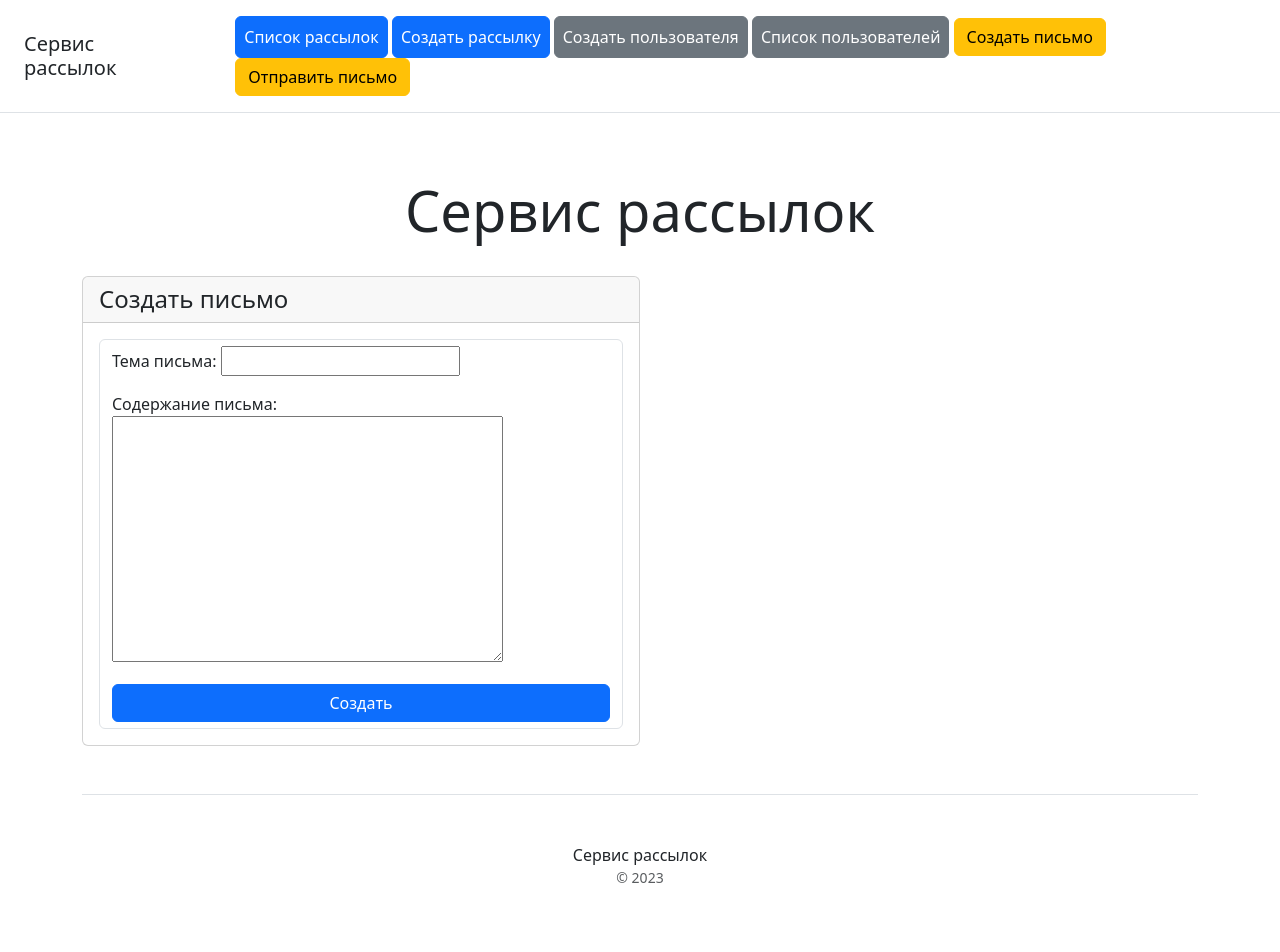
After one commit to BalashovDmitriy/Mailing_service, a Django app: page /create_mail/ in a window 1280 px wide. The commit adds this page. Run offline with Django 4.2, Linux system fonts and the light colour scheme; some libraries are stand-ins or nearby versions.

Commit message:
add mail service

```diff
--- a/email_distribution/templates/email_distribution/includes/header.html
+++ b/email_distribution/templates/email_distribution/includes/header.html
@@ -5,7 +5,8 @@
         <a class="p-2 btn btn-primary" href="{% url 'create' %}">Создать рассылку</a>
         <a class="p-2 btn btn-secondary" href="{% url 'create_user' %}">Создать пользователя</a>
         <a class="p-2 btn btn-secondary" href="{% url 'list_user' %}">Список пользователей</a>
-        <a href="{% url 'message_send' %}" class="btn btn-warning" >Отправить письмо</a>
+        <a class="btn btn-warning" href="{% url 'create_mail' %}">Создать письмо</a>
+        <a class="btn btn-warning" href="{% url 'message_send' %}">Отправить письмо</a>
     </nav>
 </div>
 
--- /dev/null
+++ b/email_distribution/templates/email_distribution/message_form.html
@@ -0,0 +1,19 @@
+{% extends 'email_distribution/base.html' %}
+{% block content %}
+<div class="col-lg-6 col-md-6 col-sm-12">
+    <div class="card mb-4 box-shadow">
+        <div class="card-header">
+            <h4 class="my-0 font-weight-normal">Создать письмо</h4>
+        </div>
+        <div class="card-body">
+            <form method="post" action="" class="form-floating form-control">
+                {% csrf_token %}
+                <div class="mb-3">
+                    {{ form.as_p }}
+                </div>
+                <input class="btn btn-primary w-100" type="submit" value="Создать"/>
+            </form>
+        </div>
+    </div>
+</div>
+{% endblock %}
--- a/email_distribution/urls.py
+++ b/email_distribution/urls.py
@@ -8,5 +8,6 @@ urlpatterns = [
     path('<int:pk>/', EmailDistributionDetailView.as_view(), name='detail'),
     path('create/', EmailDistributionCreateView.as_view(), name='create'),
     path('update/<int:pk>', EmailDistributionUpdateView.as_view(), name='update'),
-    path('delete/<int:pk>', EmailDistributionDeleteView.as_view(), name='delete')
+    path('delete/<int:pk>', EmailDistributionDeleteView.as_view(), name='delete'),
+    path('create_mail/', MessageCreateView.as_view(), name='create_mail')
 ]
--- a/email_distribution/views.py
+++ b/email_distribution/views.py
@@ -1,7 +1,7 @@
 from django.urls import reverse_lazy
 from django.views.generic import ListView, DetailView, CreateView, UpdateView, DeleteView
 
-from email_distribution.models import EmailDistribution
+from email_distribution.models import EmailDistribution, Message
 
 
 # Create your views here.
@@ -35,11 +35,9 @@ class EmailDistributionCreateView(CreateView):
 
     def get_context_data(self, **kwargs):
         context = super().get_context_data(**kwargs)
-        print('context in Create:')
+        print('context in EmailDistributionCreateView(get_context_data):')
         print(context)
         return context
-
-    # def form_valid(self, form):
 
 
 class EmailDistributionUpdateView(UpdateView):
@@ -51,3 +49,9 @@ class EmailDistributionUpdateView(UpdateView):
 class EmailDistributionDeleteView(DeleteView):
     model = EmailDistribution
     success_url = reverse_lazy('list')
+
+
+class MessageCreateView(CreateView):
+    model = Message
+    fields = ('title', 'body')
+    success_url = reverse_lazy('list')
--- a/users/views.py
+++ b/users/views.py
@@ -1,5 +1,4 @@
 from django.core.mail import send_mail
-from django.shortcuts import get_object_or_404
 from django.urls import reverse_lazy
 from django.views.generic import ListView, DetailView, CreateView, UpdateView, DeleteView
 
```
